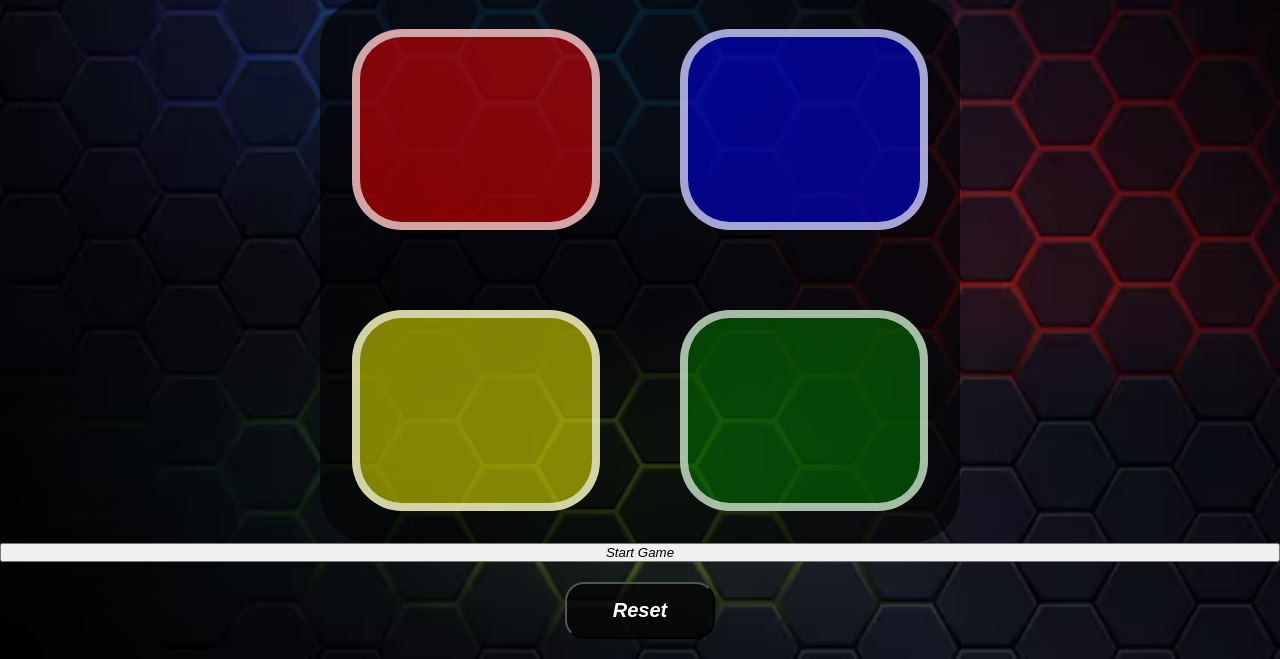
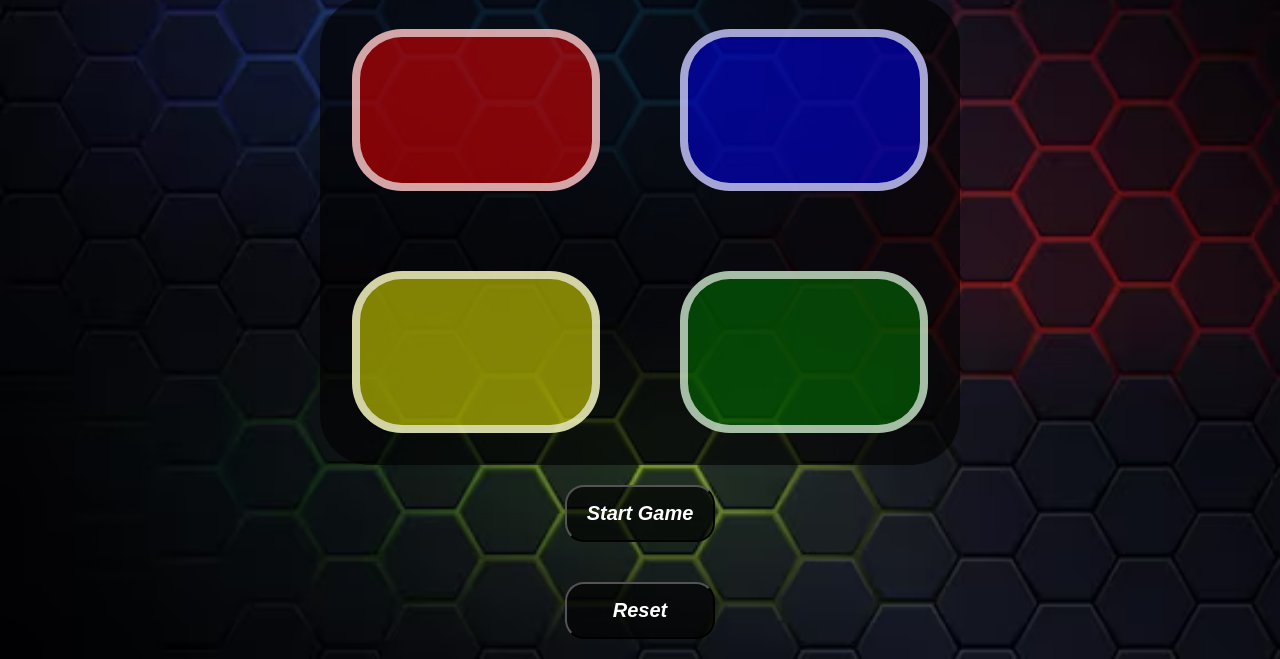
Before and after one commit to sarveshgratitude/Simon-Game, a plain HTML site: page index.html in a window 1280 px wide. Shown: the part 141-800 px from the top of the page. Drawn offline with nearby package versions, Linux system fonts and the light colour scheme; a web font is replaced by a local one.

Commit message:
Update style.css

```diff
--- a/style.css
+++ b/style.css
@@ -66,7 +66,7 @@ body{
     border: 0.9em solid black;
     border-radius: 100px;
 }
-#reset{
+.buttonBottom{
     background-color: rgba(0, 0, 0, 0.632);
     color: white;
     font-weight: bold;
@@ -75,5 +75,6 @@ body{
     padding: 15px;
     border-radius: 19px;
     width: 150px;
+    display: inline;
 
 }
```
